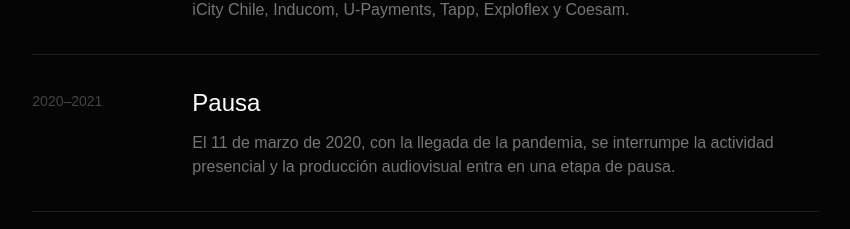
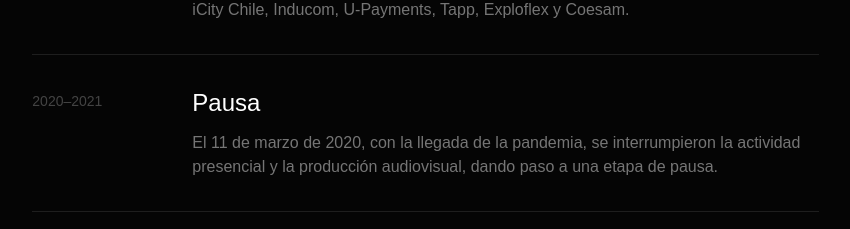
Before and after one commit to TronxGroup/Dekaelo-Media, a Next.js app: page /quienes-somos in a window 1280 px wide. Shown: the part 2680-2909 px from the top of the page, without its empty margins (421-1271 px from the left). Built offline with nearby package versions, Linux system fonts and the light colour scheme.

Commit message:
Update page.tsx

```diff
--- a/app/quienes-somos/page.tsx
+++ b/app/quienes-somos/page.tsx
@@ -26,7 +26,7 @@ const milestones = [
   {
     year: "2020–2021",
     title: "Pausa",
-    text: "El 11 de marzo de 2020, con la llegada de la pandemia, se interrumpe la actividad presencial y la producción audiovisual entra en una etapa de pausa.",
+    text: "El 11 de marzo de 2020, con la llegada de la pandemia, se interrumpieron la actividad presencial y la producción audiovisual, dando paso a una etapa de pausa.",
   },
   {
     year: "2022–2023",
```
